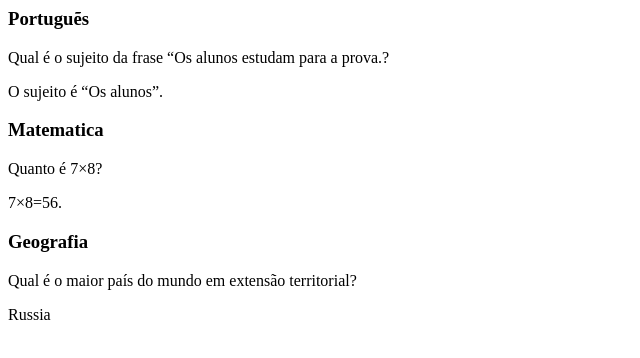
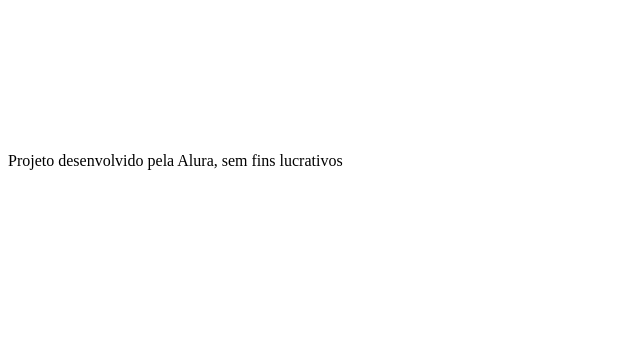
Before and after one commit to anagmilao/flashcard-2, a plain HTML site: page index.html in a window 1280 px wide. Shown: the whole page, without its empty margins (0-640 px from the left). Drawn offline with Linux system fonts and the light colour scheme; files that its build step writes are made by us from their sources.

Commit message:
index.html

```diff
--- a/index.html
+++ b/index.html
@@ -1,33 +1,31 @@
-<article class="cartao">
-    <div class="cartao__conteudo">
-        <h3>Portuguẽs</h3>
-        <div class="cartao__conteudo__pergunta">
-            <p>Qual é o sujeito da frase “Os alunos estudam para a prova.?</p>
-        </div>
-        <div class="cartao__conteudo__resposta">
-            <p>O sujeito é “Os alunos”.</p>
-        </div>
-    </div>
-</article>
-<article class="cartao">
-    <div class="cartao__conteudo">
-        <h3>Matematica</h3>
-        <div class="cartao__conteudo__pergunta">
-            <p>Quanto é 7×8?</p>
-        </div>
-        <div class="cartao__conteudo__resposta">
-            <p>7×8=56.</p>
-        </div>
-    </div>
-</article>
-<article class="cartao">
+<!DOCTYPE html>
+<html lang="pt-br">
+<head>
+    <meta charset="UTF-8">
+    <meta name="viewport" content="width=device-width, initial-scale=1.0">
+    <link rel="stylesheet" href="assets/style.css">
+    <title>Flashcard</title>
+</head>
+<body>
+    <main>
+        <section id="container">
+            <!-- <article class="cartao">
                 <div class="cartao__conteudo">
                     <h3>Geografia</h3>
                     <div class="cartao__conteudo__pergunta">
-            <p>Qual é o maior país do mundo em extensão territorial?</p>
+                        <p>Qual o gás principal do efeito estufa?</p>
                     </div>
                     <div class="cartao__conteudo__resposta">
-            <p>Russia</p>
+                        <p>Dióxido de carbono</p>
                     </div>
                 </div>
-</article>
+            </article> -->
+        </section>
+    </main>
+    <footer>
+        <p>Projeto desenvolvido pela Alura, sem fins lucrativos</p>
+    </footer>
+    <script src="app.js"></script>
+    <script src="perguntas.js"></script>
+</body>
+</html>
```
Lines whose indentation alone changed are shown as unchanged.
